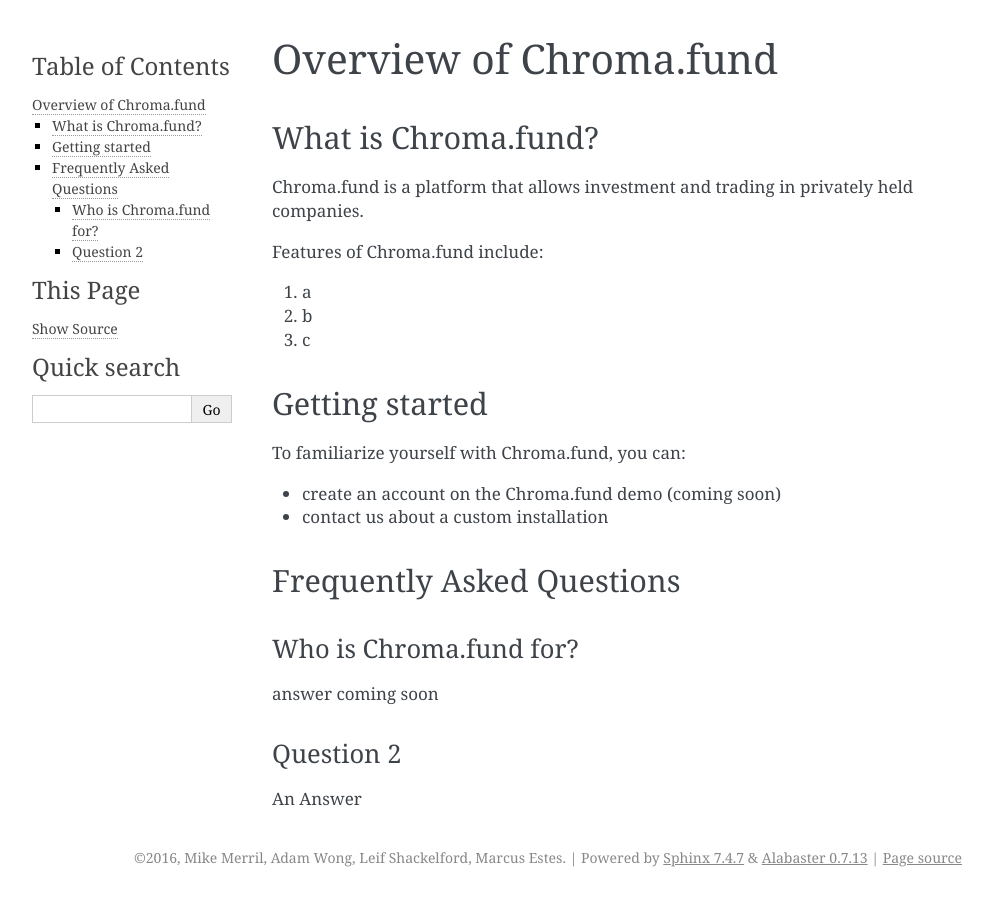
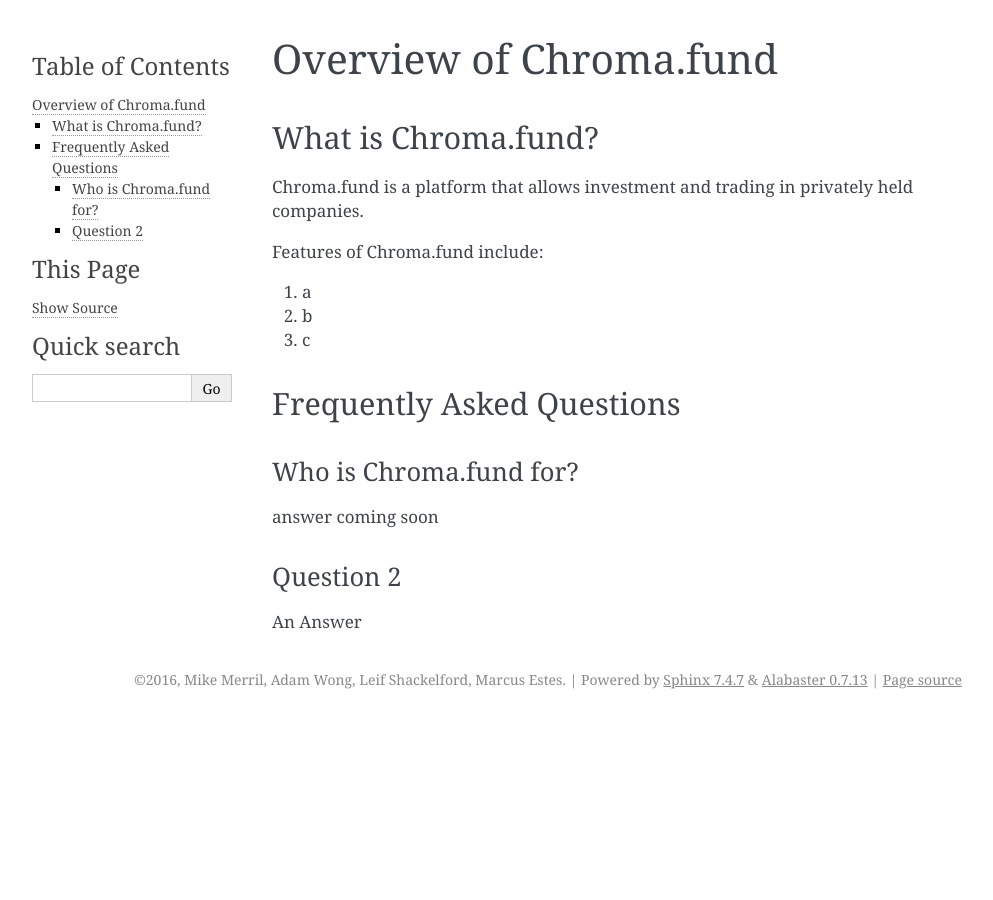
Before and after one commit to ChromaPDX/chroma-fund-docs, a Sphinx documentation site: the page built from docs/source/chroma_fund/overview.rst, in a window 1280 px wide. Shown: the whole page, without its empty margins (148-1141 px from the left). Built offline with Sphinx 7.4.7, drawn with Linux system fonts in a browser that asks for light colours; pages that are not in the unit, such as notebooks, are missing from menus.

Commit message:
Update overview.rst

```diff
--- a/docs/source/chroma_fund/overview.rst
+++ b/docs/source/chroma_fund/overview.rst
@@ -12,14 +12,6 @@
 2. b
 3. c
 
-Getting started
----------------
-
-To familiarize yourself with Chroma.fund, you can:
-
-* create an account on the Chroma.fund demo (coming soon)
-* contact us about a custom installation
-
 Frequently Asked Questions
 --------------------------
 
```
